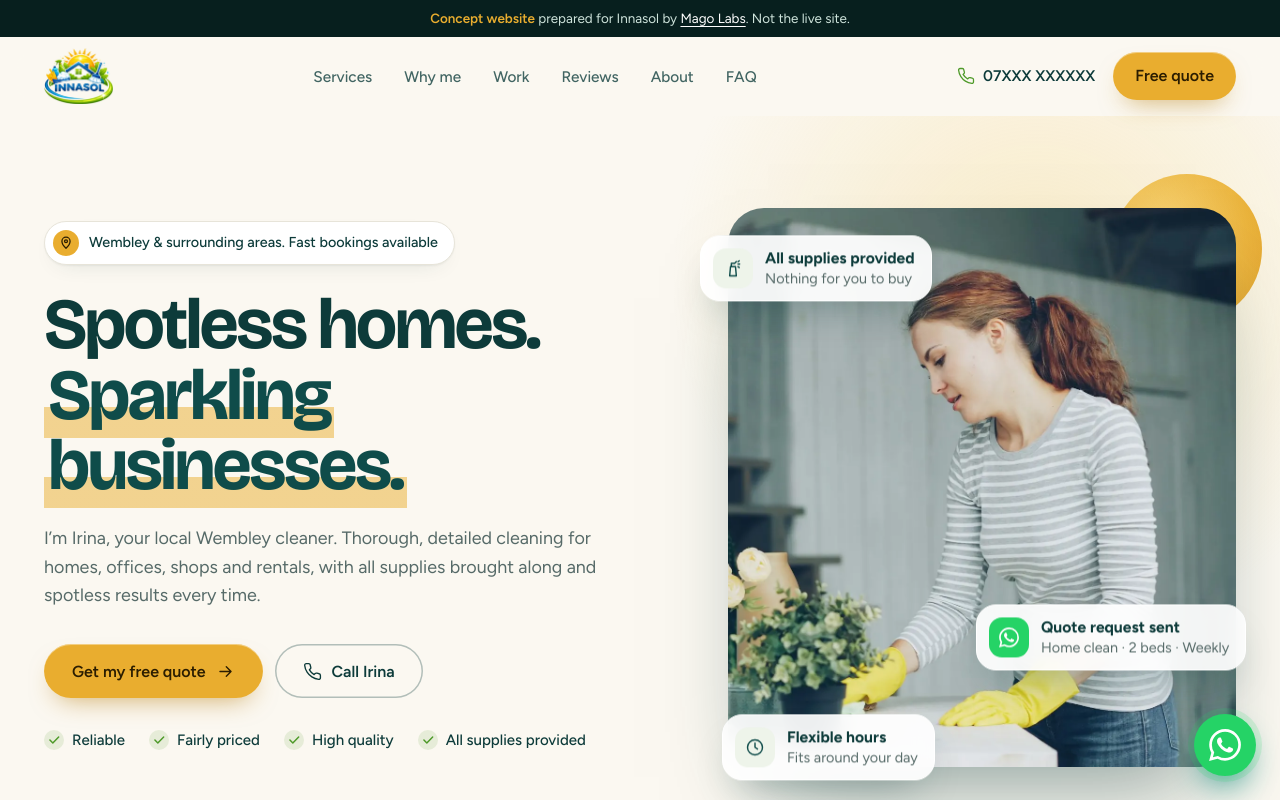
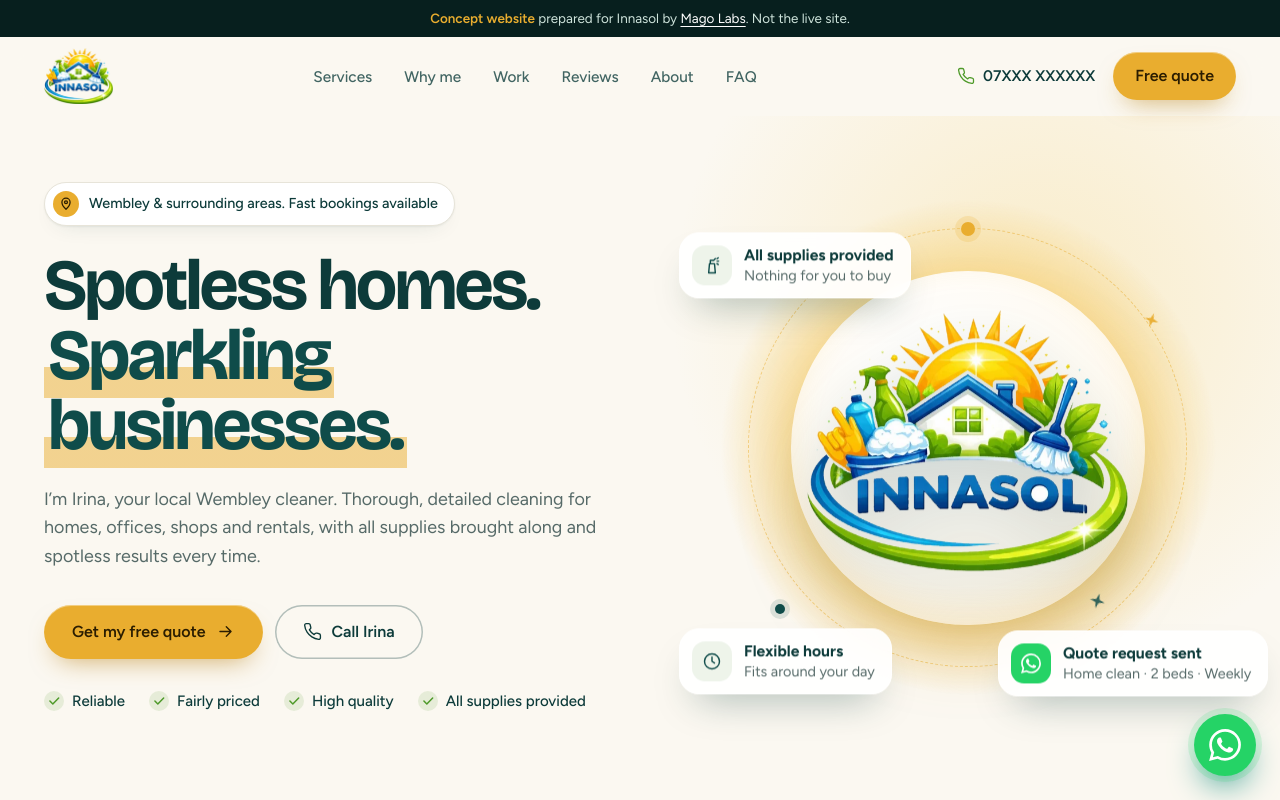
Before and after one commit to burhan-netizen/innasol, a plain HTML site: page index.html in a window 1280 px wide. Shown: the top 800 px of the page. Drawn offline with nearby package versions, Linux system fonts and the light colour scheme; animation ran at ten frames a second.

Commit message:
Hero: replace photo with logo on a sunshine glow; logo-led share images
Co-Authored-By: Claude Opus 5.5 <noreply@anthropic.com>
Claude-Session: https://claude.ai/code/session_017oGPB6dRSVk5Gz2QzPFBrJ

```diff
--- a/index.html
+++ b/index.html
@@ -25,7 +25,7 @@
 <link rel="icon" href="favicon.ico" sizes="any">
 <link rel="icon" type="image/png" href="favicon-512.png">
 <link rel="apple-touch-icon" href="apple-touch-icon.png">
-<link rel="preload" as="image" href="img/hero.webp" fetchpriority="high">
+<link rel="preload" as="image" href="img/logo.webp" fetchpriority="high">
 <link rel="preconnect" href="https://fonts.googleapis.com"><link rel="preconnect" href="https://fonts.gstatic.com" crossorigin>
 <link href="https://fonts.googleapis.com/css2?family=Bricolage+Grotesque:opsz,wght@12..96,500;12..96,600;12..96,700&family=Figtree:wght@400;500;600;700&display=swap" rel="stylesheet">
 <script type="application/ld+json">
@@ -103,25 +103,32 @@ nav ul a:hover{opacity:1}nav ul a:hover:after{transform:scaleX(1)}
 .cta{display:flex;flex-wrap:wrap;gap:12px;margin-top:34px}
 .ticks{display:flex;flex-wrap:wrap;gap:10px 24px;margin-top:30px;padding:0;list-style:none;font-weight:500;font-size:.94rem;color:var(--ink)}
 .ticks li{display:flex;align-items:center;gap:8px}.ticks .ic{width:20px;height:20px;padding:3px;border-radius:50%;background:#4f9a2a1f;color:var(--green);stroke-width:2.6}
-.hvis{position:relative;padding:28px 0 28px 28px}
-.hphoto{position:relative;border-radius:36px;overflow:hidden;aspect-ratio:4/4.4;box-shadow:0 50px 90px -40px #0d3b3a88;isolation:isolate;animation:hin 1.2s var(--ease) both}
-.hphoto img{width:100%;height:100%;object-fit:cover;object-position:70% 50%;transform:scale(1.04);animation:kb 2.4s var(--ease) both}
-@keyframes kb{from{transform:scale(1.12)}}
-@keyframes hin{from{opacity:0;transform:translateY(30px) scale(.97)}}
-.hphoto:after{content:"";position:absolute;inset:0;background:linear-gradient(105deg,transparent 35%,#fff6d266 50%,transparent 65%);transform:translateX(-100%);animation:sheen 2.2s 1s var(--ease) forwards;pointer-events:none}
-@keyframes sheen{to{transform:translateX(100%)}}
-.hsun{position:absolute;right:-26px;top:-6px;width:150px;height:150px;border-radius:50%;background:radial-gradient(circle at 35% 35%,#f6cf6b,var(--sun) 60%,#d9961c);z-index:-1;animation:hin 1.2s .2s var(--ease) both}
+.hvis{position:relative;aspect-ratio:1/1;max-width:600px;width:100%;margin-left:auto;display:grid;place-items:center}
+.hglow{position:absolute;inset:4%;border-radius:50%;background:radial-gradient(circle,#ffe7a6 0%,#f6d27a 32%,#f6d27acc 45%,#fbf8f100 70%);animation:hin 1.4s var(--ease) both,breathe 7s 1.4s ease-in-out infinite}
+.hring{position:absolute;inset:9%;border-radius:50%;border:1.5px dashed #e9ad2f80;animation:hin 1.4s .2s var(--ease) both,spin 60s linear infinite}
+.hring:before,.hring:after{content:"";position:absolute;width:14px;height:14px;border-radius:50%;background:var(--sun);box-shadow:0 0 0 6px #e9ad2f33}
+.hring:before{top:-7px;left:50%;margin-left:-7px}.hring:after{bottom:12%;left:6%;width:10px;height:10px;background:var(--teal);box-shadow:0 0 0 5px #0f4c4a22}
+.hdisc{position:absolute;inset:17%;border-radius:50%;background:radial-gradient(circle at 40% 30%,#fff,#fffaf0 60%,#fdf1d4);box-shadow:0 40px 80px -30px #b9801466,inset 0 -10px 30px #e9ad2f22;animation:hin 1.2s .1s var(--ease) both}
+.hlogo{position:relative;width:60%;height:auto;object-fit:contain;margin-top:-2%;filter:drop-shadow(0 24px 30px #0d3b3a33);animation:lin 1.3s .35s var(--ease) both,floaty 6s 1.8s ease-in-out infinite}
+.spark{position:absolute;width:22px;height:22px;color:var(--sun);animation:tw 3.6s ease-in-out infinite}.spark svg{width:100%;height:100%;fill:currentColor}
+.s1{top:14%;left:22%}.s2{top:24%;right:14%;width:16px;height:16px;animation-delay:1.2s}.s3{bottom:20%;right:24%;width:18px;height:18px;animation-delay:2.1s;color:var(--teal)}
+@keyframes hin{from{opacity:0;transform:scale(.85)}}
+@keyframes lin{from{opacity:0;transform:translateY(24px) scale(.9) rotate(-4deg)}}
+@keyframes breathe{50%{transform:scale(1.04)}}
+@keyframes spin{to{transform:rotate(360deg)}}
+@keyframes floaty{50%{transform:translateY(-10px)}}
+@keyframes tw{0%,100%{opacity:.25;transform:scale(.7) rotate(0)}50%{opacity:1;transform:scale(1.1) rotate(20deg)}}
 .chip{position:absolute;z-index:2;display:flex;align-items:center;gap:12px;padding:12px 16px 12px 12px;border-radius:20px;background:#ffffffeb;backdrop-filter:blur(10px);-webkit-backdrop-filter:blur(10px);border:1px solid #fff;box-shadow:0 20px 40px -18px #0d3b3a66;font-size:.9rem;color:var(--muted);line-height:1.3}
 .chip b{display:block;color:var(--ink);font-size:.98rem}
 .chip i{width:40px;height:40px;flex:none;border-radius:13px;display:grid;place-items:center;background:var(--mint);color:var(--teal)}
 .chip i.g{background:#25d366;color:#fff}.chip i .ic{width:20px;height:20px}
-.c1{left:0;top:56px;animation:cin .8s .7s var(--ease) both,bob 6s 1.6s ease-in-out infinite}
-.c2{right:-10px;bottom:120px;animation:cin .8s .95s var(--ease) both,bob 6s 2.6s ease-in-out infinite}
-.c3{left:22px;bottom:8px;animation:cin .8s 1.2s var(--ease) both,bob 6s 3.4s ease-in-out infinite}
+.c1{left:-4%;top:10%;animation:cin .8s .7s var(--ease) both,bob 6s 1.6s ease-in-out infinite}
+.c2{right:-6%;bottom:3%;animation:cin .8s .95s var(--ease) both,bob 6s 2.6s ease-in-out infinite}
+.c3{left:-4%;bottom:3%;animation:cin .8s 1.2s var(--ease) both,bob 6s 3.4s ease-in-out infinite}
 @keyframes cin{from{opacity:0;transform:translateY(16px) scale(.94)}}
 @keyframes bob{50%{transform:translateY(-6px)}}
-@media(max-width:960px){.hgrid{grid-template-columns:1fr}.hvis{max-width:560px;width:100%;margin:0 auto}}
-@media(max-width:560px){.hvis{padding:18px 0 18px 10px}.hphoto{aspect-ratio:4/3.6}.c2{right:-4px;bottom:86px}.chip{padding:9px 12px 9px 9px;font-size:.8rem}.chip i{width:34px;height:34px}.cta .btn{flex:1 1 100%}}
+@media(max-width:960px){.hgrid{grid-template-columns:1fr}.hvis{max-width:520px;margin:0 auto}}
+@media(max-width:560px){.hvis{max-width:420px}.hlogo{width:64%}.c1{left:0;top:4%}.c2{right:0;bottom:2%}.c3{display:none}.chip{padding:9px 12px 9px 9px;font-size:.8rem}.chip i{width:34px;height:34px}.cta .btn{flex:1 1 100%}}
 
 /* trust strip */
 .mq{overflow:hidden;white-space:nowrap;padding:26px 0;border-bottom:1px solid var(--line)}
@@ -384,7 +391,7 @@ footer .fg a,footer .fg span{display:block;text-decoration:none;margin-bottom:10
 .js .rv{opacity:0;transform:translateY(24px);transition:opacity .9s var(--ease),transform .9s var(--ease)}
 .js .rv.in{opacity:1;transform:none}
 .js .rv.d1{transition-delay:.08s}.js .rv.d2{transition-delay:.16s}.js .rv.d3{transition-delay:.24s}
-@media(prefers-reduced-motion:reduce){*,*:before,*:after{animation:none!important;transition:none!important}.js .rv{opacity:1;transform:none}html{scroll-behavior:auto}.hphoto:after{display:none}}
+@media(prefers-reduced-motion:reduce){*,*:before,*:after{animation:none!important;transition:none!important}.js .rv{opacity:1;transform:none}html{scroll-behavior:auto}.hring{animation:none}}
 </style>
 </head>
 <body data-demo>
@@ -432,8 +439,9 @@ footer .fg a,footer .fg span{display:block;text-decoration:none;margin-bottom:10
 <div class="cta"><a class="btn sun" href="#estimate">Get my free quote<svg class="ic arr"><use href="#i-arrow"/></svg></a><a class="btn ghost tl" href="#"><svg class="ic"><use href="#i-call"/></svg><span class="pn">Call Irina</span></a></div>
 <ul class="ticks"><li><svg class="ic"><use href="#i-check"/></svg>Reliable</li><li><svg class="ic"><use href="#i-check"/></svg>Fairly priced</li><li><svg class="ic"><use href="#i-check"/></svg>High quality</li><li><svg class="ic"><use href="#i-check"/></svg>All supplies provided</li></ul>
 </div>
-<div class="hvis"><div class="hsun" aria-hidden="true"></div>
-<div class="hphoto"><img src="img/hero.webp" alt="Cleaner in yellow gloves wiping down a table in a bright home" width="2200" height="1238" fetchpriority="high"></div>
+<div class="hvis"><div class="hglow" aria-hidden="true"></div><div class="hring" aria-hidden="true"></div><div class="hdisc" aria-hidden="true"></div>
+<img class="hlogo" src="img/logo.webp" alt="Innasol cleaning services logo" width="560" height="455" fetchpriority="high">
+<span class="spark s1" aria-hidden="true"><svg viewBox="0 0 24 24"><path d="M12 2l2.2 7.8L22 12l-7.8 2.2L12 22l-2.2-7.8L2 12l7.8-2.2z"/></svg></span><span class="spark s2" aria-hidden="true"><svg viewBox="0 0 24 24"><path d="M12 2l2.2 7.8L22 12l-7.8 2.2L12 22l-2.2-7.8L2 12l7.8-2.2z"/></svg></span><span class="spark s3" aria-hidden="true"><svg viewBox="0 0 24 24"><path d="M12 2l2.2 7.8L22 12l-7.8 2.2L12 22l-2.2-7.8L2 12l7.8-2.2z"/></svg></span>
 <div class="chip c1" aria-hidden="true"><i><svg class="ic"><use href="#i-spray"/></svg></i><div><b>All supplies provided</b>Nothing for you to buy</div></div>
 <div class="chip c2" aria-hidden="true"><i class="g"><svg class="ic icw"><use href="#i-wa"/></svg></i><div><b>Quote request sent</b>Home clean · 2 beds · Weekly</div></div>
 <div class="chip c3" aria-hidden="true"><i><svg class="ic"><use href="#i-clock"/></svg></i><div><b>Flexible hours</b>Fits around your day</div></div>
```
Also changed, not shown: img/hero.webp (deleted), og-image.jpg, social-share.jpg.
